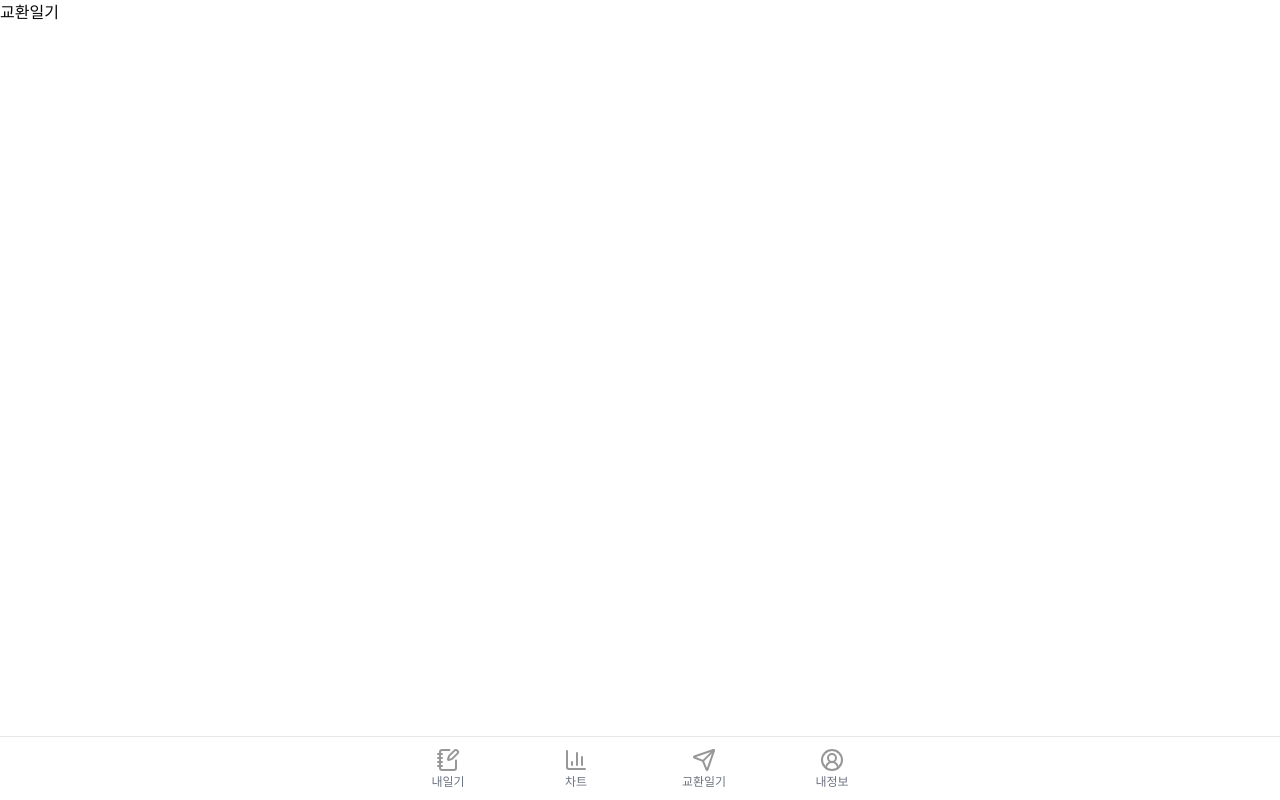
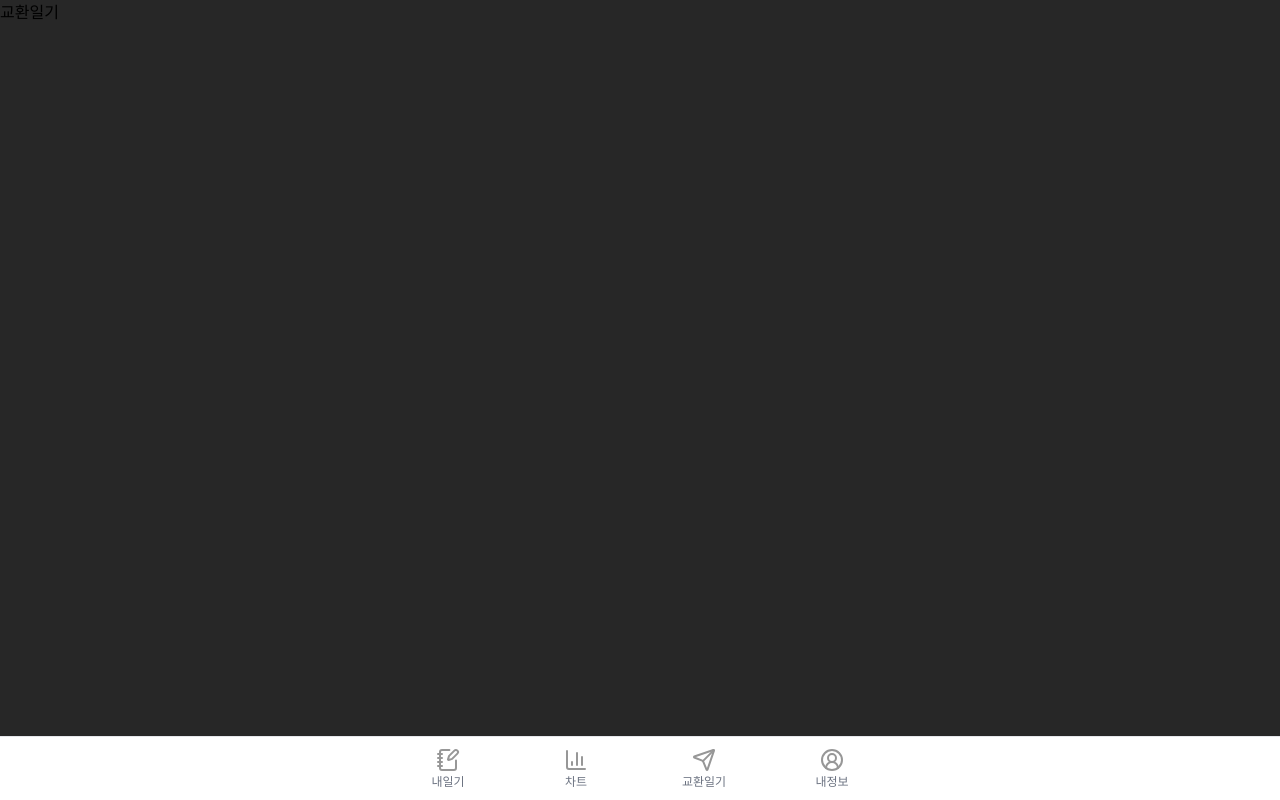
Before and after one commit to dwhddnjs/PODA, a Next.js app: page /exchange-diary in a window 1280 px wide. Built offline with nearby package versions, Linux system fonts and the light colour scheme.

Commit message:
:lipstick:Style : 컬러값 hsl -> 헥사, 커스텀 색상 추가

```diff
--- a/app/globals.css
+++ b/app/globals.css
@@ -4,66 +4,81 @@
 
 @layer base {
   :root {
-    --background: 0 0% 100%;
-    --foreground: 240 10% 3.9%;
-    --card: 0 0% 100%;
-    --card-foreground: 240 10% 3.9%;
-    --popover: 0 0% 100%;
-    --popover-foreground: 240 10% 3.9%;
-    --primary: 240 5.9% 10%;
-    --primary-foreground: 0 0% 98%;
-    --secondary: 240 4.8% 95.9%;
-    --secondary-foreground: 240 5.9% 10%;
-    --muted: 240 4.8% 95.9%;
-    --muted-foreground: 240 3.8% 46.1%;
-    --accent: 240 4.8% 95.9%;
-    --accent-foreground: 240 5.9% 10%;
-    --destructive: 0 84.2% 60.2%;
-    --destructive-foreground: 0 0% 98%;
-    --border: 240 5.9% 90%;
-    --input: 240 5.9% 90%;
-    --ring: 240 10% 3.9%;
+    /* 커스텀 */
+    --emotion-happy: #ffc134;
+    --emotion-calm: #3cc42e;
+    --emotion-sad: #3a76e2;
+    --emotion-annoy: #9a48c1;
+    --emotion-angry: #f13c33;
+    --main-color: #3cc42e;
+    --main-color-darker: #288d1d;
+    --background: #272727;
+    --background-lighter: #3e3e3e;
+    --main-font-color: #ffffff;
+    --sub-font-color: #c4c4c4;
+
+    /* 기존 */
+    --foreground: #1a1d29;
+    --card: #ffffff;
+    --card-foreground: #1a1d29;
+    --popover: #ffffff;
+    --popover-foreground: #1a1d29;
+    --primary: red;
+    --primary-foreground: #ffffff;
+    --secondary: #f2f2f2;
+    --secondary-foreground: #1a1d29;
+    --muted: #f2f2f2;
+    --muted-foreground: #7a7a7a;
+    --accent: #f2f2f2;
+    --accent-foreground: #1a1d29;
+    --destructive: #ffcc33;
+    --destructive-foreground: #ffffff;
+    --border: #d1d5db;
+    --input: #d1d5db;
+    --ring: #1a1d29;
     --radius: 0.5rem;
-    --chart-1: 12 76% 61%;
-    --chart-2: 173 58% 39%;
-    --chart-3: 197 37% 24%;
-    --chart-4: 43 74% 66%;
-    --chart-5: 27 87% 67%;
+    --chart-1: #ffc134;
+    --chart-2: #a3e635;
+    --chart-3: #4bafee;
+    --chart-4: #b5d76d;
+    --chart-5: #a8e6ce;
   }
 
   .dark {
-    --background: 240 10% 3.9%;
-    --foreground: 0 0% 98%;
-    --card: 240 10% 3.9%;
-    --card-foreground: 0 0% 98%;
-    --popover: 240 10% 3.9%;
-    --popover-foreground: 0 0% 98%;
-    --primary: 0 0% 98%;
-    --primary-foreground: 240 5.9% 10%;
-    --secondary: 240 3.7% 15.9%;
-    --secondary-foreground: 0 0% 98%;
-    --muted: 240 3.7% 15.9%;
-    --muted-foreground: 240 5% 64.9%;
-    --accent: 240 3.7% 15.9%;
-    --accent-foreground: 0 0% 98%;
-    --destructive: 0 62.8% 30.6%;
-    --destructive-foreground: 0 0% 98%;
-    --border: 240 3.7% 15.9%;
-    --input: 240 3.7% 15.9%;
-    --ring: 240 4.9% 83.9%;
-    --chart-1: 220 70% 50%;
-    --chart-2: 160 60% 45%;
-    --chart-3: 30 80% 55%;
-    --chart-4: 280 65% 60%;
-    --chart-5: 340 75% 55%;
+    --background: #1a1d29;
+    --foreground: #ffffff;
+    --card: #1a1d29;
+    --card-foreground: #ffffff;
+    --popover: #1a1d29;
+    --popover-foreground: #ffffff;
+    --primary: #ffffff;
+    --primary-foreground: #1a1d29;
+    --secondary: #2b2d4d;
+    --secondary-foreground: #ffffff;
+    --muted: #2b2d4d;
+    --muted-foreground: #a3a3a3;
+    --accent: #2b2d4d;
+    --accent-foreground: #ffffff;
+    --destructive: #ffcc33;
+    --destructive-foreground: #ffffff;
+    --border: #2b2d4d;
+    --input: #2b2d4d;
+    --ring: #e5e7eb;
+    --chart-1: #007bff;
+    --chart-2: #a1d8d2;
+    --chart-3: #ffd700;
+    --chart-4: #a45ebe;
+    --chart-5: #d83c3c;
   }
 }
 
 @layer base {
+  html,
+  body,
+  :root {
+    height: 100%;
+  }
   * {
     @apply border-border;
   }
-  body {
-    @apply bg-background text-foreground;
-  }
 }
--- a/tailwind.config.ts
+++ b/tailwind.config.ts
@@ -20,41 +20,50 @@ const config = {
     },
     extend: {
       fontFamily: {
-        sans: ["var(--font-sans)", ...fontFamily.sans],
+        SCDream: ["SCDream", "sans-serif"],
       },
       colors: {
-        border: "hsl(var(--border))",
-        input: "hsl(var(--input))",
-        ring: "hsl(var(--ring))",
-        background: "hsl(var(--background))",
-        foreground: "hsl(var(--foreground))",
+        border: "var(--border)",
+        input: "var(--input)",
+        ring: "var(--ring)",
+        background: "var(--background)",
+        foreground: "var(--foreground)",
+
+        emotion: {
+          happy: "var(--emotion-happy)",
+          calm: "var(--emotion-calm)",
+          sad: "var(--emotion-sad)",
+          annoy: "var(--emotion-annoy)",
+          angry: "var(--emotion-angry)",
+        },
+
         primary: {
-          DEFAULT: "hsl(var(--primary))",
-          foreground: "hsl(var(--primary-foreground))",
+          DEFAULT: "var(--primary)",
+          foreground: "var(--primary-foreground)",
         },
         secondary: {
-          DEFAULT: "hsl(var(--secondary))",
-          foreground: "hsl(var(--secondary-foreground))",
+          DEFAULT: "var(--secondary)",
+          foreground: "var(--secondary-foreground)",
         },
         destructive: {
-          DEFAULT: "hsl(var(--destructive))",
-          foreground: "hsl(var(--destructive-foreground))",
+          DEFAULT: "var(--destructive)",
+          foreground: "var(--destructive-foreground)",
         },
         muted: {
-          DEFAULT: "hsl(var(--muted))",
-          foreground: "hsl(var(--muted-foreground))",
+          DEFAULT: "var(--muted)",
+          foreground: "var(--muted-foreground)",
         },
         accent: {
-          DEFAULT: "hsl(var(--accent))",
-          foreground: "hsl(var(--accent-foreground))",
+          DEFAULT: "var(--accent)",
+          foreground: "var(--accent-foreground)",
         },
         popover: {
-          DEFAULT: "hsl(var(--popover))",
-          foreground: "hsl(var(--popover-foreground))",
+          DEFAULT: "var(--popover)",
+          foreground: "var(--popover-foreground)",
         },
         card: {
-          DEFAULT: "hsl(var(--card))",
-          foreground: "hsl(var(--card-foreground))",
+          DEFAULT: "var(--card)",
+          foreground: "var(--card-foreground)",
         },
       },
       borderRadius: {
```
